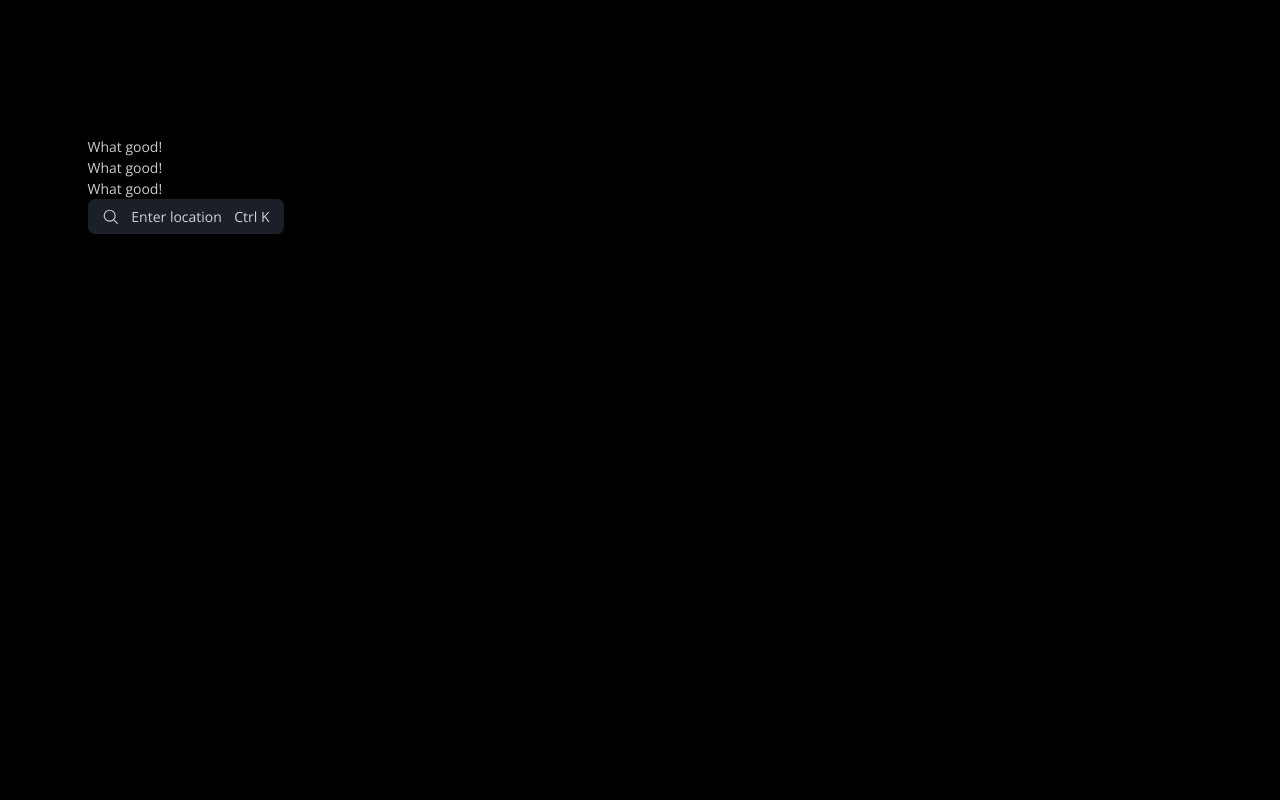
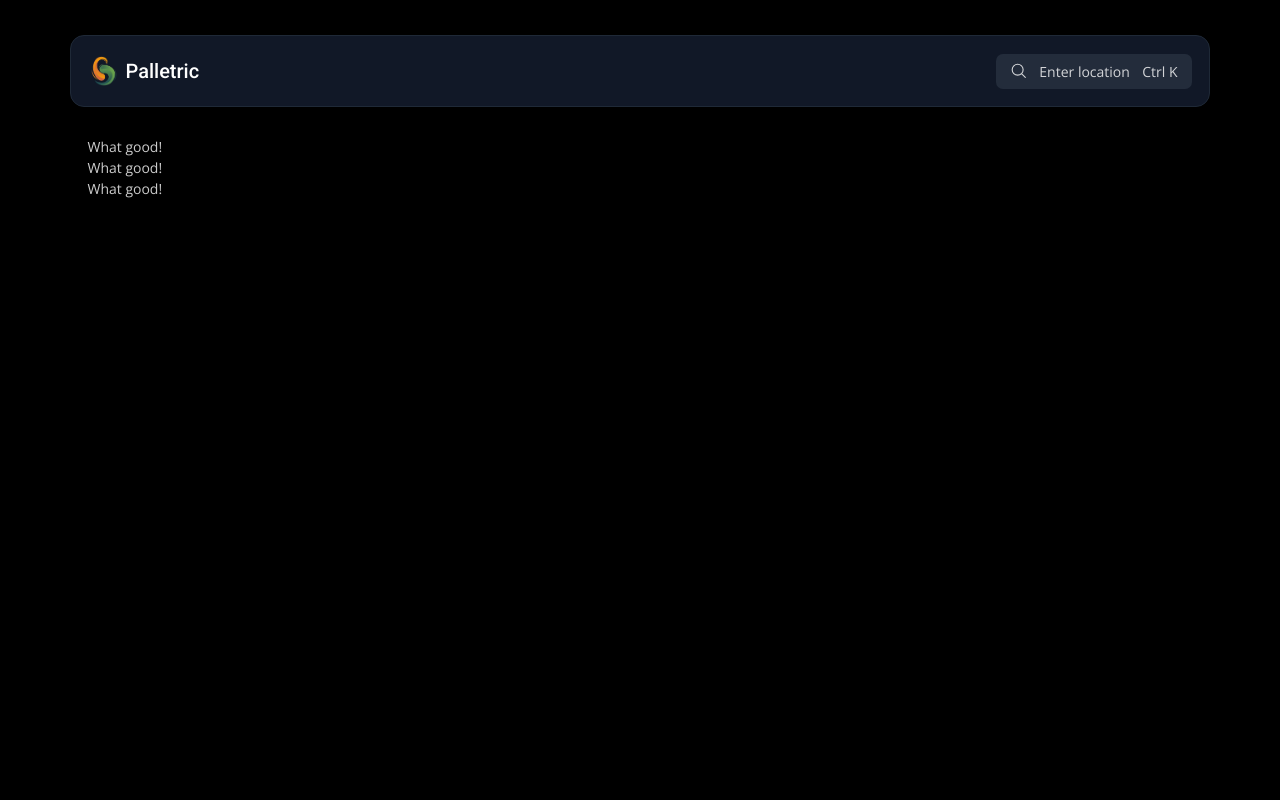
Before and after one commit to Joshardals/Palletric, a Next.js app: page / in a window 1280 px wide. Shown: the top 800 px of the page. Built offline with nearby package versions, Linux system fonts and the light colour scheme; no server answers.

Commit message:
initial commit

```diff
--- a/app/(root)/layout.tsx
+++ b/app/(root)/layout.tsx
@@ -1,38 +1,10 @@
-"use client";
 import Footer from "@/components/shared/Footer";
 import Header from "@/components/shared/Header";
-import { useSearchStore } from "@/lib/store/store";
-import { useEffect, useState } from "react";
 
 export default function Layout({ children }: { children: React.ReactNode }) {
-  const { search } = useSearchStore();
-  // Inside your SearchContainer component
-  const [isVirtualKeyboardActive, setVirtualKeyboardActive] = useState(false);
-  // Inside your Layout component
-  const [scrollPosition, setScrollPosition] = useState(0);
-
-  // Inside your useEffect that sets up event listeners
-  // Inside your useEffect in the Layout component
-  useEffect(() => {
-    const handleScroll = () => {
-      setScrollPosition(window.scrollY);
-    };
-
-    window.addEventListener("scroll", handleScroll);
-
-    return () => {
-      window.removeEventListener("scroll", handleScroll);
-    };
-  }, []);
-
   return (
-    <div
-      className={`flex flex-col h-full max-md:overflow-auto ${
-        (search || isVirtualKeyboardActive) && " overflow-hidden"
-      }`}
-      style={{ top: `-${scrollPosition}px` }}
-    >
-      {/* <Header /> */}
+    <div className={`flex flex-col h-full max-md:overflow-auto`}>
+      <Header />
       <main className="flex-1 mt-[7.2rem] sm:mt-[10rem}">{children}</main>
       <Footer />
     </div>
--- a/app/(root)/page.tsx
+++ b/app/(root)/page.tsx
@@ -38,7 +38,6 @@ export default function Home() {
         <p>What good!</p>
         <p>What good!</p>
         <p>What good!</p>
-        <Search />
         {search ? <SearchContainer /> : null}
       </div>
     </main>
--- a/components/shared/SearchItem.tsx
+++ b/components/shared/SearchItem.tsx
@@ -237,6 +237,10 @@ export default function SearchContainer() {
               onBlur={handleBlur}
               autoCorrect="off"
               autoFocus
+              onFocus={() => {
+                window.scrollTo(0, 0)
+                document.body.scrollTop = 0
+              }}
             />
 
             <div
```
